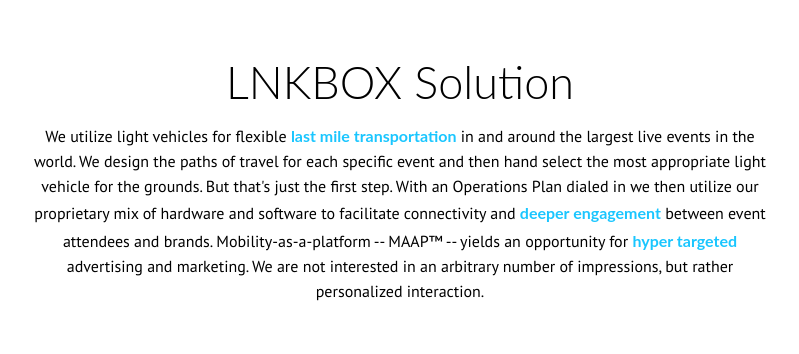
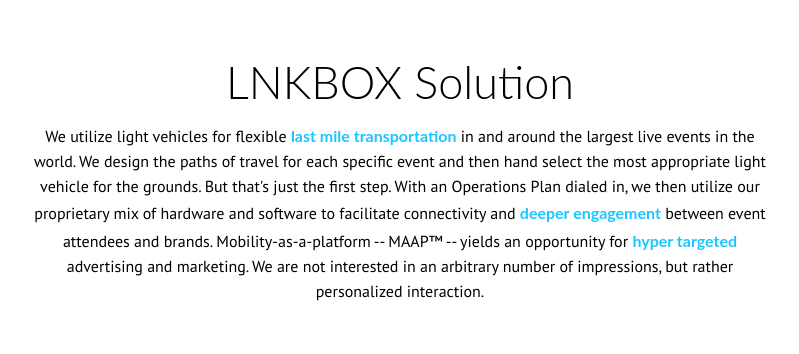
Before and after one commit to blackbox-engineering/lnkbox_group_landing, a plain HTML site: page index.html in a window 1280 px wide. Shown: the part 1860-2214 px from the top of the page, 240-1039 px from the left. Drawn offline with Linux system fonts and the light colour scheme; a script that the page names is missing; files whose address does not match are found by name.

Commit message:
add comma

```diff
--- a/index.html
+++ b/index.html
@@ -156,7 +156,7 @@
             <p>
             We utilize light vehicles for flexible <span class="highlight">last mile transportation</span> in and around the largest live events in the world.
             We design the paths of travel for each specific event and then hand select the most appropriate light vehicle for the grounds.
-            But that's just the first step. With an Operations Plan dialed in we then utilize our proprietary mix of hardware and software to facilitate connectivity
+            But that's just the first step. With an Operations Plan dialed in, we then utilize our proprietary mix of hardware and software to facilitate connectivity
             and <span class="highlight">deeper engagement</span> between event attendees and brands.
             Mobility-as-a-platform -- MAAP&trade; -- yields an opportunity for <span class="highlight">hyper targeted</span> advertising and marketing.
             We are not interested in an arbitrary number of impressions, but rather personalized interaction.
```
